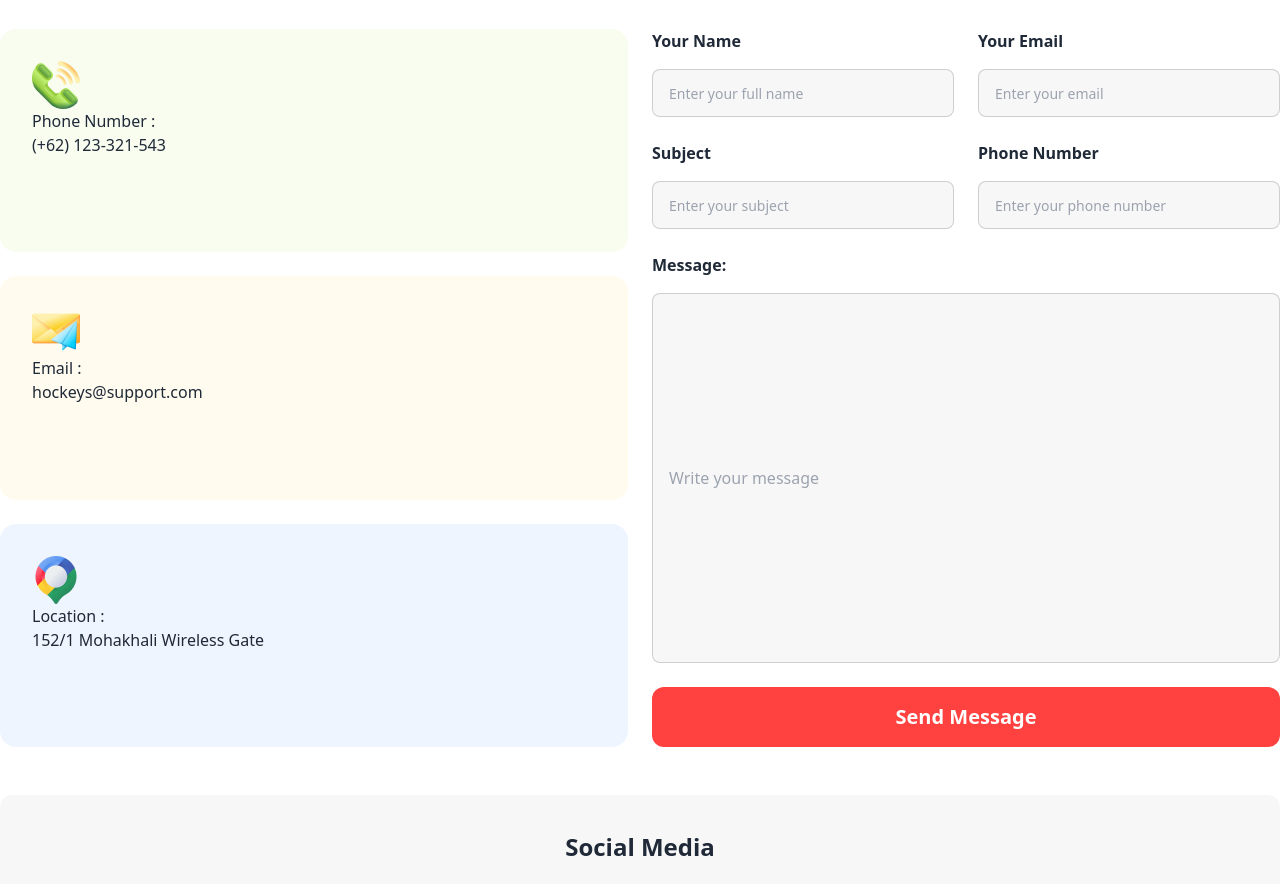
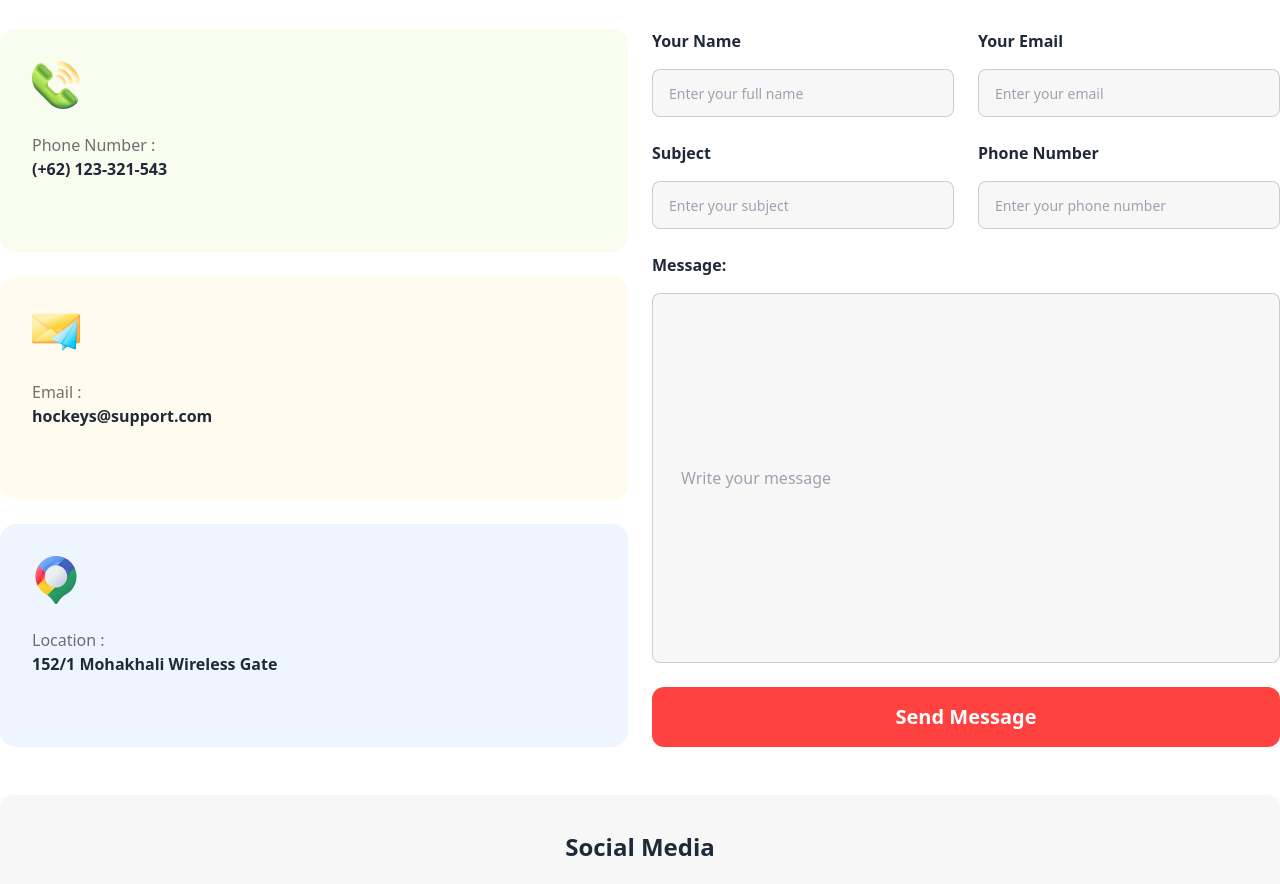
Before and after one commit to Sahim98/hokey, a plain HTML site: page index.html in a window 1280 px wide. Shown: the part 4997-5881 px from the top of the page. Drawn offline with nearby package versions, Linux system fonts and the light colour scheme.

Commit message:
card element corrected

```diff
--- a/index.html
+++ b/index.html
@@ -41,6 +41,10 @@
       .font-manrope {
         font-family: "Manrope", sans-serif;
       }
+      .placeholder-style::placeholder {
+       padding: 5px 12px;
+       margin: 5px;
+    }
     </style>
   </head>
   <body>
@@ -518,10 +522,12 @@
         </div>
         <!-- contact container -->
         <div class="grid lg:grid-cols-2 gap-6">
-          <div class="bg-[#BCED6D1A] rounded-2xl p-8">
+          <div class="space-y-6 bg-[#BCED6D1A] rounded-2xl p-8">
             <img src="Images/Group 1171275317.png" alt="" />
-            <p>Phone Number :</p>
-            <h3>(+62) 123-321-543</h3>
+            <div>
+              <p class="text-[#13131899]">Phone Number :</p>
+            <h3 class="font-extrabold">(+62) 123-321-543</h3>
+            </div>
           </div>
           <div class="row-span-3 space-y-6">
             <div class="flex gap-6">
@@ -568,7 +574,7 @@
                 type="text"
                 placeholder="Write your message"
                 class="bg-[#13131808] input input-bordered
-                 w-full h-[370px]"
+                 w-full h-[370px] placeholder-style"
               />
             </form>
             <button
@@ -578,15 +584,19 @@
             </button>
           </div>
 
-          <div class="bg-[#FDDD5F1A] rounded-2xl p-8">
+          <div class="space-y-6 bg-[#FDDD5F1A] rounded-2xl p-8">
             <img src="Images/Group 1171275318.png" alt="" />
-            <p>Email :</p>
-            <h3>hockeys@support.com</h3>
+            <div>
+              <p class="text-[#13131899]">Email :</p>
+              <h3 class="font-extrabold">hockeys@support.com</h3>
+            </div>
           </div>
-          <div class="bg-[#629CF31A] rounded-2xl p-8">
+          <div class="space-y-6 bg-[#629CF31A] rounded-2xl p-8">
             <img src="Images/Group 1171275321.png" alt="" />
-            <p>Location :</p>
-            <h3>152/1 Mohakhali Wireless Gate</h3>
+            <div>
+              <p class="text-[#13131899]">Location :</p>
+              <h3 class="font-extrabold">152/1 Mohakhali Wireless Gate</h3>
+            </div>
           </div>
         </div>
       </section>
--- a/tailwind.config.js
+++ b/tailwind.config.js
@@ -6,4 +6,4 @@ module.exports = {
     },
     plugins: [],
 
-  }
+  },
```
